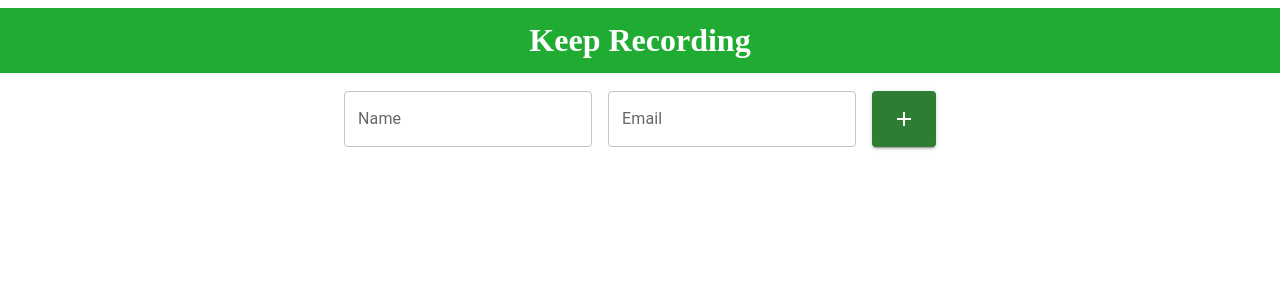
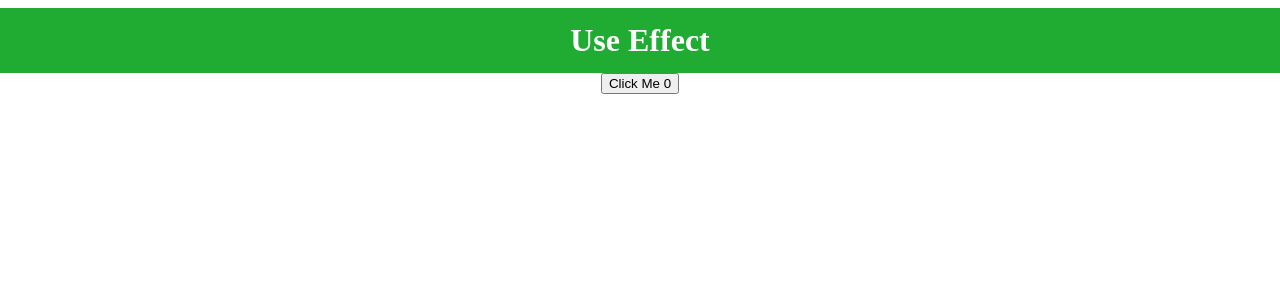
Before and after one commit to aknandansharma/VS_Code_Backup, a React (Create React App) app in the folder react-app/: page / in a window 1280 px wide. Shown: the top 300 px of the page. Built offline with nearby package versions, Linux system fonts and the light colour scheme.

Commit message:
JS loops complited

```diff
--- a/react-app/src/App.js
+++ b/react-app/src/App.js
@@ -1,74 +1,23 @@
-import React, { useState } from "react";
-import "./App.css";
-import Header from "./components/Header";
+import React, {useState, useEffect} from 'react'
+import './App.css'
+import Header from './components/Header'
 
-import TextField from "@mui/material/TextField";
-import Button from "@mui/material/Button";
-import Stack from "@mui/material/Stack";
-import AddIcon from "@mui/icons-material/Add";
-import DeleteIcon from "@mui/icons-material/Delete";
+const App = () => {
+  const [state, setState] = useState(0 )
 
-function App() {
-  // const [name, setName] = useState("");
-  // const [email, setEmail] = useState("");
-  const [form, setForm] = useState({})
-  const [data, setData] = useState([]);
+  useEffect(() => {
+     window.alert ("Use Effect Called ");
+  })
 
-  const addData = () => {
-    setData([...data, form]);
-    setForm({form})
-  };
-
-  const removeItem = (index) => {
-    let arr = data
-    arr.splice(index, 1)
-    setData([...arr])
-  };
+  console.log('Function Body');
 
   return (
-    <div className="App">
-      <Header />
-      <br />
-
-      <div className="main">
-        <Stack direction="row" spacing={2}>
-          <TextField
-            value={form.name}
-            onChange={(e) => setForm({...form, name: e.target.value})}
-            id="outlined-basic"
-            label="Name"
-            variant="outlined"
-          />
-          <TextField
-            value={form.email}
-            onChange={(e) => setForm({...form, email: e.target.value})}
-            id="outlined-basic"
-            label="Email"
-            variant="outlined"
-          />
-          <Button onClick={addData} color="success" variant="contained">
-            <AddIcon />
-          </Button>
-        </Stack>
-      </div>
-      <div className="data">
-        {data.map((element, index) => {
-          return (
-            <div key={index} className="dataShow">
-              <h4>{element.name}</h4>
-              <h4>{element.email}</h4>
-              <Stack>
-                <Button onClick={removeItem} variant="contained" color="error">
-                  <DeleteIcon />
-                </Button>
-              </Stack>
-            </div>
-          );
-        })}
-      </div>
+    <div className='App'>
+      <Header/>
+      <button onClick={() => setState(state
+        +1)}>Click Me {state} </button>
     </div>
-  );
+  )
 }
-
-// 4:4
-export default App;
+// start the use effect
+export default App
--- a/react-app/src/components/Header.js
+++ b/react-app/src/components/Header.js
@@ -4,7 +4,7 @@ import React from 'react'
 const Header = () => {
   return (
     <div className='header'>
-    <h1>Keep Recording</h1>
+    <h1>Use Effect</h1>
 
     </div>
   )
```
Also changed, not shown: 2 other files (tests, documents, lock files or other folders).
